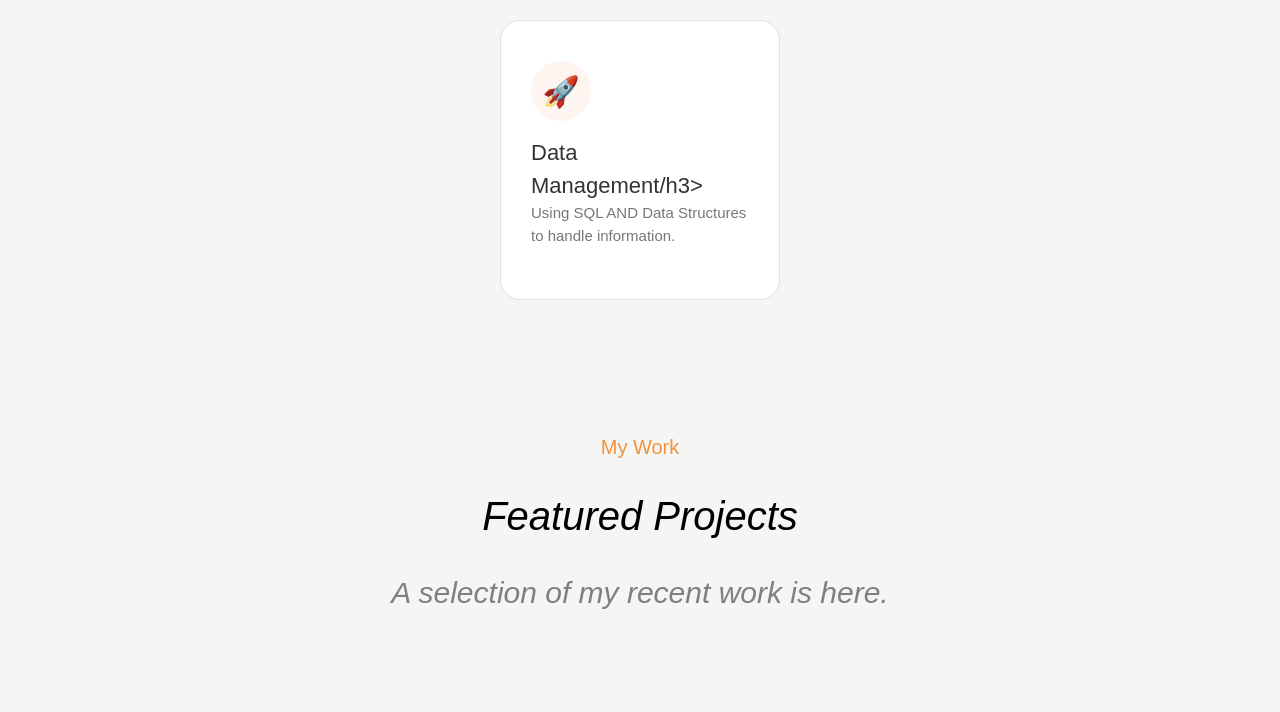
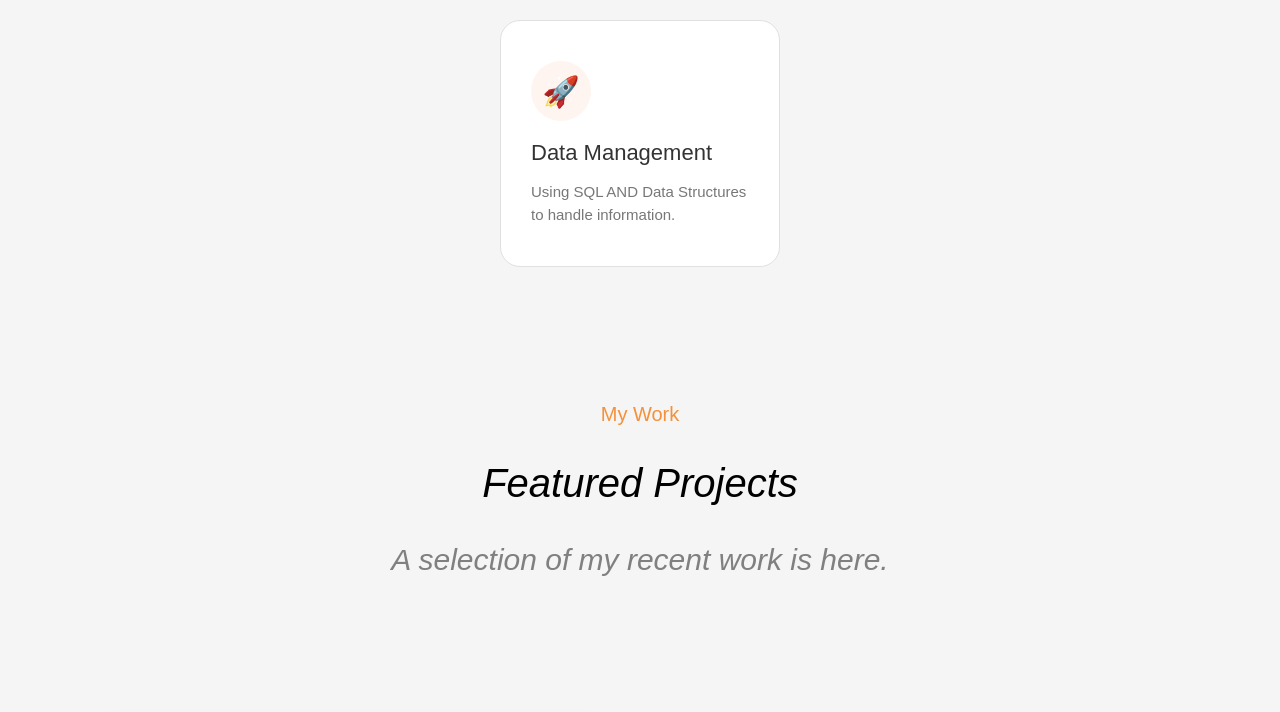
Before and after one commit to vartikadwivedi2005-code/Web-Dev, a plain HTML site: page assignment-4/index.html in a window 1280 px wide. Shown: the part 1620-2332 px from the top of the page. Drawn offline with nearby package versions, Linux system fonts and the light colour scheme.

Commit message:
portfolio

```diff
--- a/assignment-4/index.html
+++ b/assignment-4/index.html
@@ -275,7 +275,7 @@
 
     <div class="service-box">
         <div class="icon-circle">🚀</div>
-        <h3>Data Management/h3>
+        <h3>Data Management</h3>
         <p>Using SQL AND Data Structures to handle information.</p>
     </div>
     </div><br><br><br>
```
